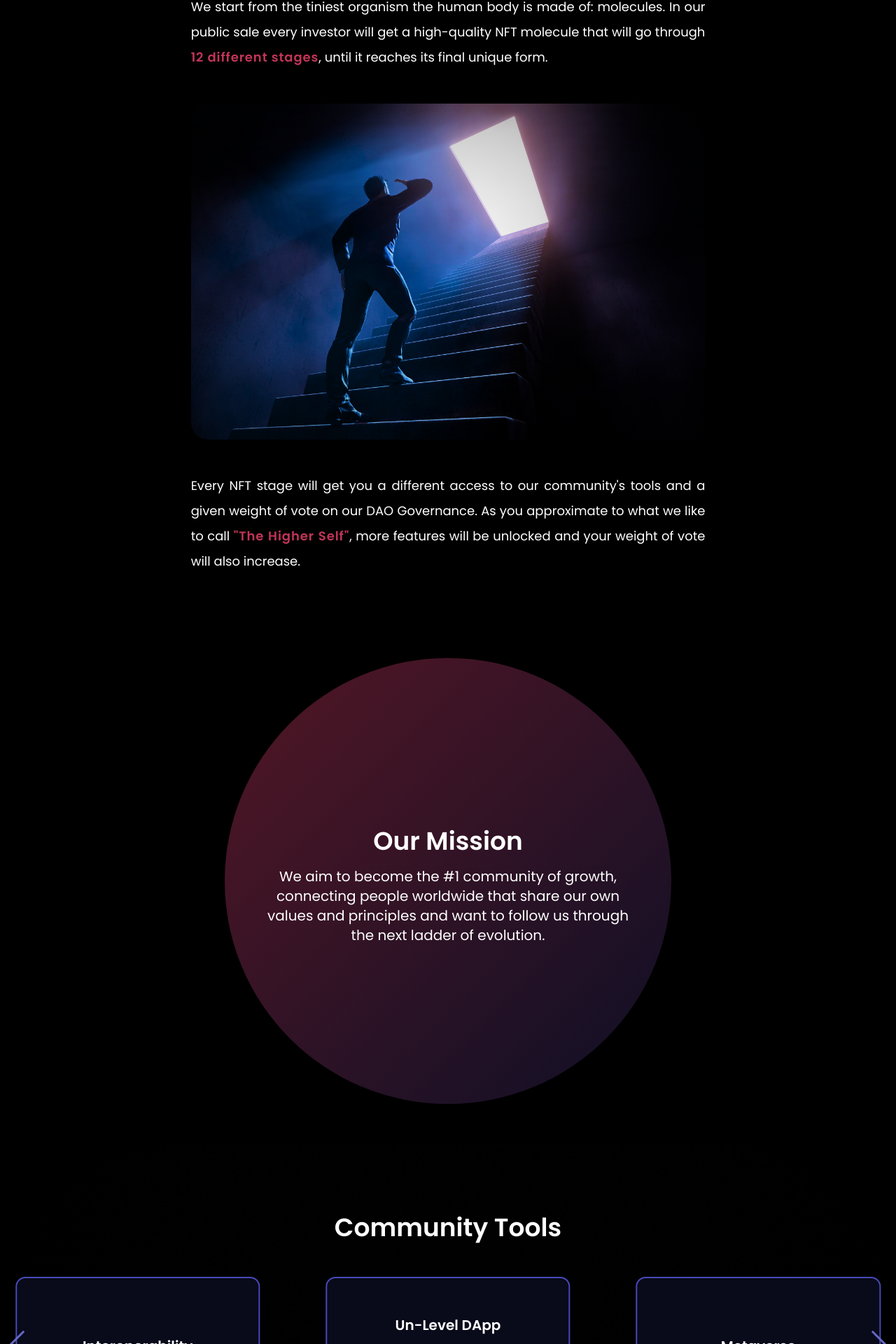
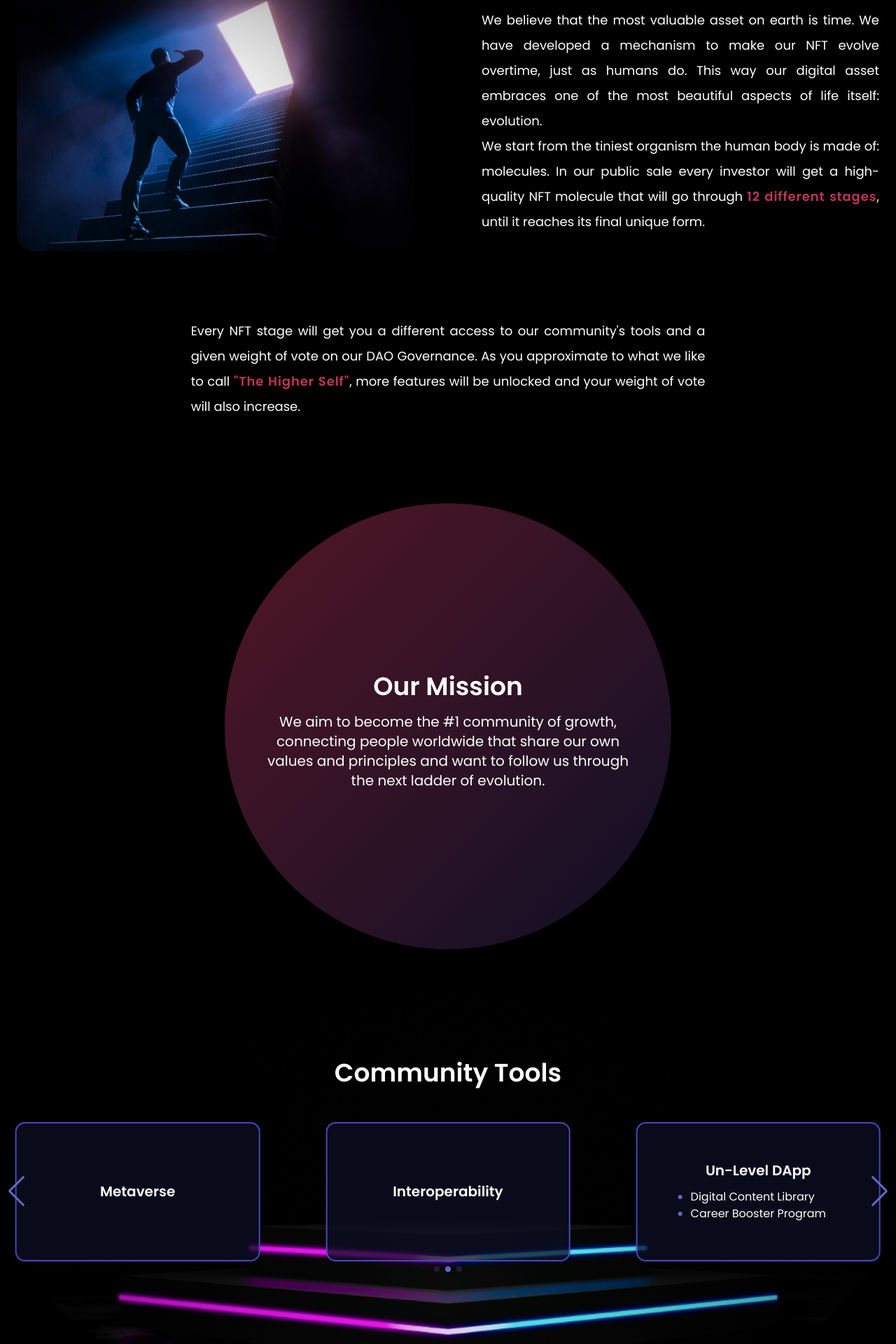
Before and after one commit to EleazarTracana/un-level-webapp, a React (Create React App) app: page / in a window 1280 px wide. Shown: the part 1208-3128 px from the top of the page at 70% size. Built offline with nearby package versions, Linux system fonts and the light colour scheme.

Commit message:
Uploaded by script at 1670020334213

```diff
--- a/package.json
+++ b/package.json
@@ -2,10 +2,11 @@
 	"name": "un-level",
 	"version": "0.2.0",
 	"private": true,
-	"homepage": "",
+	"homepage": "/un-level",
 	"scripts": {
 		"start": "react-scripts start",
-		"build": "react-scripts build && node ./scripts.mjs",
+		"build": "react-scripts build && node ./build-after.mjs",
+		"build-upload": "node ./build-upload.mjs",
 		"test": "react-scripts test",
 		"eject": "react-scripts eject"
 	},
--- a/src/App.css
+++ b/src/App.css
@@ -6,24 +6,8 @@
 	place-items: center;
 }
 
-html::-webkit-scrollbar {
-	display: none;
-}
-
 * {
 	scroll-behavior: smooth;
-}
-
-* {
-	/* IE and Edge */
-	-ms-overflow-style: none;
-	/* Firefox */
-	scrollbar-width: none;
-}
-
-/* Safari and Chrome */
-*::-webkit-scrollbar {
-	display: none;
 }
 
 .swiper * {
--- a/src/hooks/useMediaQuery.tsx
+++ b/src/hooks/useMediaQuery.tsx
@@ -1,7 +1,7 @@
 import { useEffect, useState } from 'react'
 
 export default function useMediaQuery(query: string) {
-	const [matches, setMatches] = useState(false)
+	const [matches, setMatches] = useState(window.matchMedia(query).matches)
 
 	useEffect(() => {
 		const media = window.matchMedia(query)
--- a/src/sections/About.tsx
+++ b/src/sections/About.tsx
@@ -9,8 +9,8 @@ export default function About() {
 				<h3 className='mx-auto max-w-prose origin-left text-4xl font-semibold leading-normal transition-all lg:origin-center lg:text-center'>
 					As you evolve, <br /> your NFT does too
 				</h3>
-				<div className='mx-auto flex max-w-prose flex-col gap-12 pt-6 text-justify text-lg leading-loose'>
-					<p className='transition-all'>
+				<div className='mx-auto grid grid-flow-row gap-12 pt-6 text-justify text-lg leading-loose lg:grid-cols-2 lg:items-center lg:gap-24 lg:pt-24'>
+					<p className='max-w-prose transition-all lg:col-start-2 lg:row-start-1'>
 						We believe that the most valuable asset on earth is
 						time. We have developed a mechanism to make our NFT
 						evolve overtime, just as humans do. This way our digital
@@ -28,11 +28,11 @@ export default function About() {
 					</p>
 					<img
 						loading='lazy'
-						className='h-auto w-full rounded-lg transition-all sm:rounded-3xl'
+						className='h-auto w-full max-w-prose rounded-lg transition-all sm:rounded-3xl lg:col-start-1 lg:row-start-1'
 						src={evolutionLadder}
 						alt=''
 					/>
-					<p className='transition-all'>
+					<p className='max-w-prose transition-all lg:col-span-2 lg:mx-auto'>
 						Every NFT stage will get you a different access to our
 						community's tools and a given weight of vote on our DAO
 						Governance. As you approximate to what we like to call
--- a/src/sections/Footer.tsx
+++ b/src/sections/Footer.tsx
@@ -1,5 +1,5 @@
 import { ImInstagram, ImLinkedin, ImTwitter } from 'react-icons/im'
-import { ReactComponent as Logo } from './../assets/logo.svg'
+import { ReactComponent as Logo } from './../assets/logo-white.svg'
 
 export default function Footer() {
 	const socialMedia = [
@@ -9,12 +9,12 @@ export default function Footer() {
 			link: 'https://www.instagram.com/unlevel.eth/',
 		},
 		{
-			id: 'social-media-3',
+			id: 'social-media-2',
 			icon: <ImTwitter />,
 			link: 'https://twitter.com/unlevel_eth',
 		},
 		{
-			id: 'social-media-4',
+			id: 'social-media-3',
 			icon: <ImLinkedin />,
 			link: 'https://www.linkedin.com/company/un-level',
 		},
--- a/src/sections/Mission.tsx
+++ b/src/sections/Mission.tsx
@@ -15,7 +15,7 @@ export default function Mission() {
 			about='mission'
 			id='mission'
 			className='py-12'>
-			<div className='container mx-auto w-full max-w-prose p-2'>
+			<div className='container relative mx-auto w-full max-w-prose p-2'>
 				<div className='flex aspect-square w-full flex-col place-content-center place-items-center overflow-hidden rounded-[100%] bg-black bg-gradient-to-br from-site-primary-700/70 to-site-secondary-800/50 p-12 text-center duration-[3000ms] ease-[cubic-bezier(0.34,1.56,0.64,1)]'>
 					<h3 className='w-full max-w-prose text-2xl font-semibold leading-loose text-white sm:text-4xl sm:leading-loose'>
 						{data.title}
--- a/src/sections/Navbar.tsx
+++ b/src/sections/Navbar.tsx
@@ -36,7 +36,6 @@ const Navbar = () => {
 	const isDesktop = useMediaQuery('(min-width: 768px)')
 
 	const [toggle, setToggle] = useState(false)
-	const [showNavbar, setShowNavbar] = useState(true)
 
 	const refMenu = useRef<HTMLDivElement>(null)
 
@@ -66,6 +65,9 @@ const Navbar = () => {
 		}
 	}, [toggle])
 
+	const [showNavbar, setShowNavbar] = useState(true)
+	const [navbarBig, setNavbarBig] = useState(true)
+
 	function showNavbarHandler(scrollPos: number) {
 		if (lastScrollDirection === 'up') {
 			setShowNavbar(true)
@@ -75,6 +77,11 @@ const Navbar = () => {
 			scrollPos > window.innerHeight / 4
 		) {
 			setShowNavbar(false)
+		}
+		if (scrollPos >= 64) {
+			setNavbarBig(false)
+		} else {
+			setNavbarBig(true)
 		}
 	}
 
@@ -96,7 +103,11 @@ const Navbar = () => {
 
 	return (
 		<>
-			<div className='h-16 bg-white'></div>
+			<div
+				className={
+					' bg-white transition-all' +
+					`${navbarBig && isDesktop ? ' h-24' : ' h-16'}`
+				}></div>
 			<section
 				about='menu'
 				className={
@@ -114,7 +125,11 @@ const Navbar = () => {
 				alt='Logo'
 				className='h-full w-auto overflow-hidden'
 			/> */}
-				<div className='container mx-auto grid h-16 w-full grid-flow-col items-center justify-between'>
+				<div
+					className={
+						'container mx-auto grid w-full grid-flow-col items-center justify-between transition-all' +
+						`${navbarBig && isDesktop ? ' h-24' : ' h-16'}`
+					}>
 					<a
 						href='#top'
 						className='block h-full w-auto overflow-hidden'>
```
Also changed, not shown: build-upload.mjs (added, +21 -0 lines), build-after.mjs (renamed from scripts.mjs), src/assets/logo-white.svg (added).
